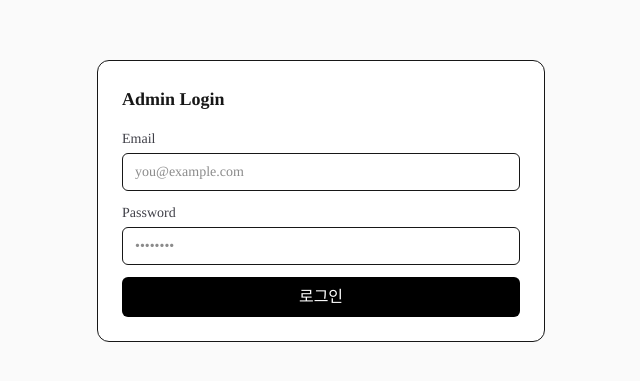
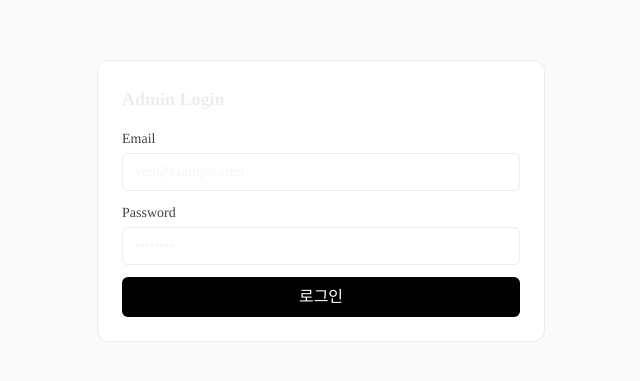
Before and after one commit to Imjungjuna/kkoknote, a Next.js app: page /login in a window 1280 px wide. Shown: the part 199-580 px from the top of the page, without its empty margins (319-959 px from the left). Built offline with nearby package versions, Linux system fonts and the light colour scheme; a web font is replaced by a local one.

Commit message:
force dark mode

```diff
--- a/app/globals.css
+++ b/app/globals.css
@@ -1,17 +1,9 @@
 @import "tailwindcss";
 
-:root {
-  --background: #ffffff;
-  --foreground: #171717;
-  color-scheme: light;
-}
-
-@media (prefers-color-scheme: dark) {
 :root {
   --background: #0f0f0f;
   --foreground: #ededed;
   color-scheme: dark;
-  }
 }
 
 @theme inline {
@@ -27,24 +19,12 @@
   word-break: keep-all;
 }
 
-/* Autofill: light */
-input:-webkit-autofill,
-input:-webkit-autofill:hover,
-input:-webkit-autofill:focus {
-  -webkit-box-shadow: 0 0 0px 1000px #ffffff inset !important;
-  -webkit-text-fill-color: #171717 !important;
-  caret-color: #171717;
-}
-
-/* Autofill: dark */
-@media (prefers-color-scheme: dark) {
 input:-webkit-autofill,
 input:-webkit-autofill:hover,
 input:-webkit-autofill:focus {
   -webkit-box-shadow: 0 0 0px 1000px #1c1c1c inset !important;
   -webkit-text-fill-color: #ededed !important;
   caret-color: #ededed;
-  }
 }
 
 @keyframes fadeUp {
```
Lines whose indentation alone changed are shown as unchanged.
